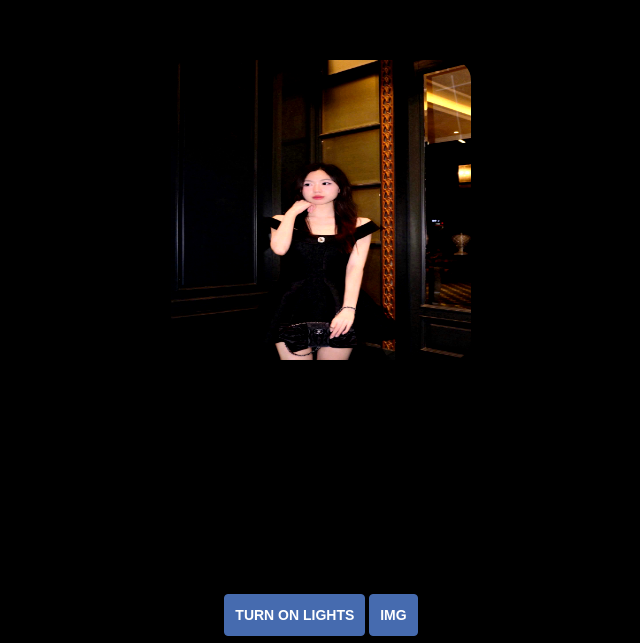
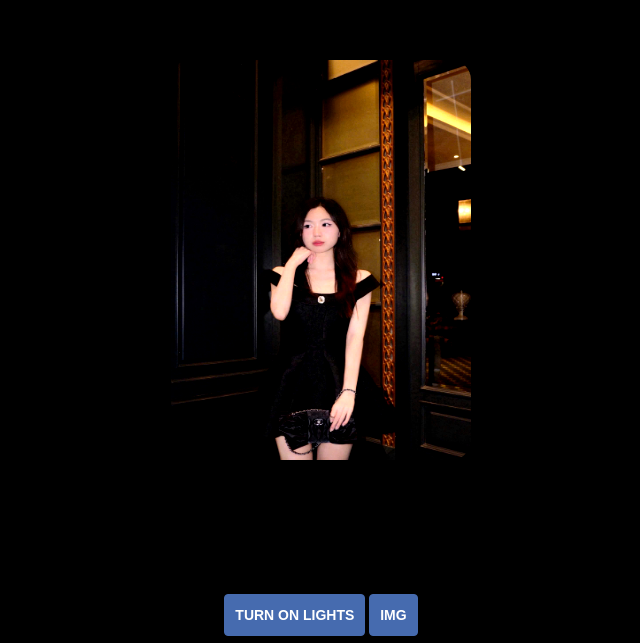
Before and after one commit to Chaun09/HPBD, a plain HTML site: page index.html in a window 1280 px wide. Shown: the part 157-800 px from the top of the page, without its empty margins (319-959 px from the left). Drawn offline with Linux system fonts and the light colour scheme.

Commit message:
Update index.html

```diff
--- a/index.html
+++ b/index.html
@@ -98,7 +98,7 @@
 
         </div>
         <div class="col-md-12 text-center">
-            <img src="imgs/linhgg.png.jpg" height="300px" onpause="1" id="1" style="border-radius: 20px;
+            <img src="imgs/linhgg.png.jpg" height="400px" onpause="1" id="1" style="border-radius: 20px;
     filter: contrast(1.2) brightness(1.1);
     width: 300px;
   " class="bannar1">
```
